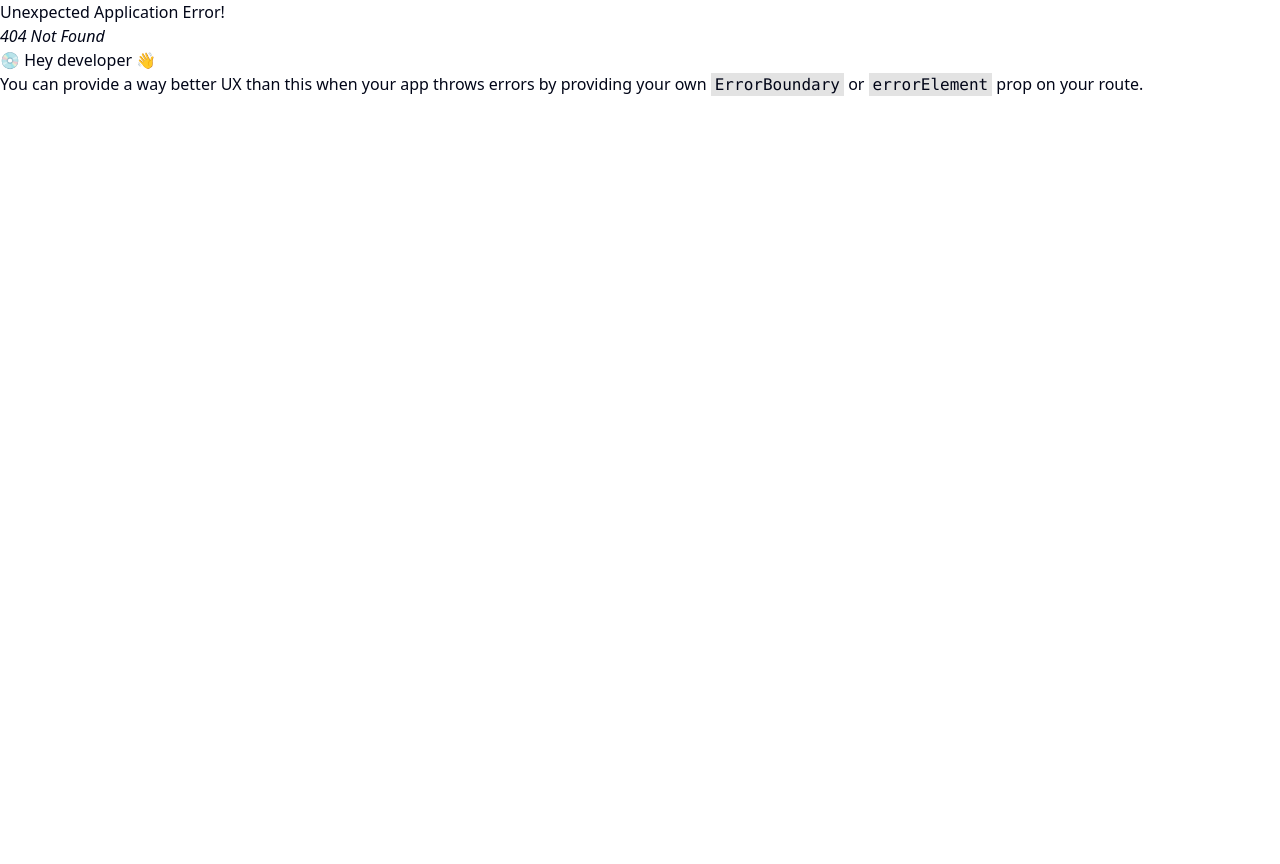
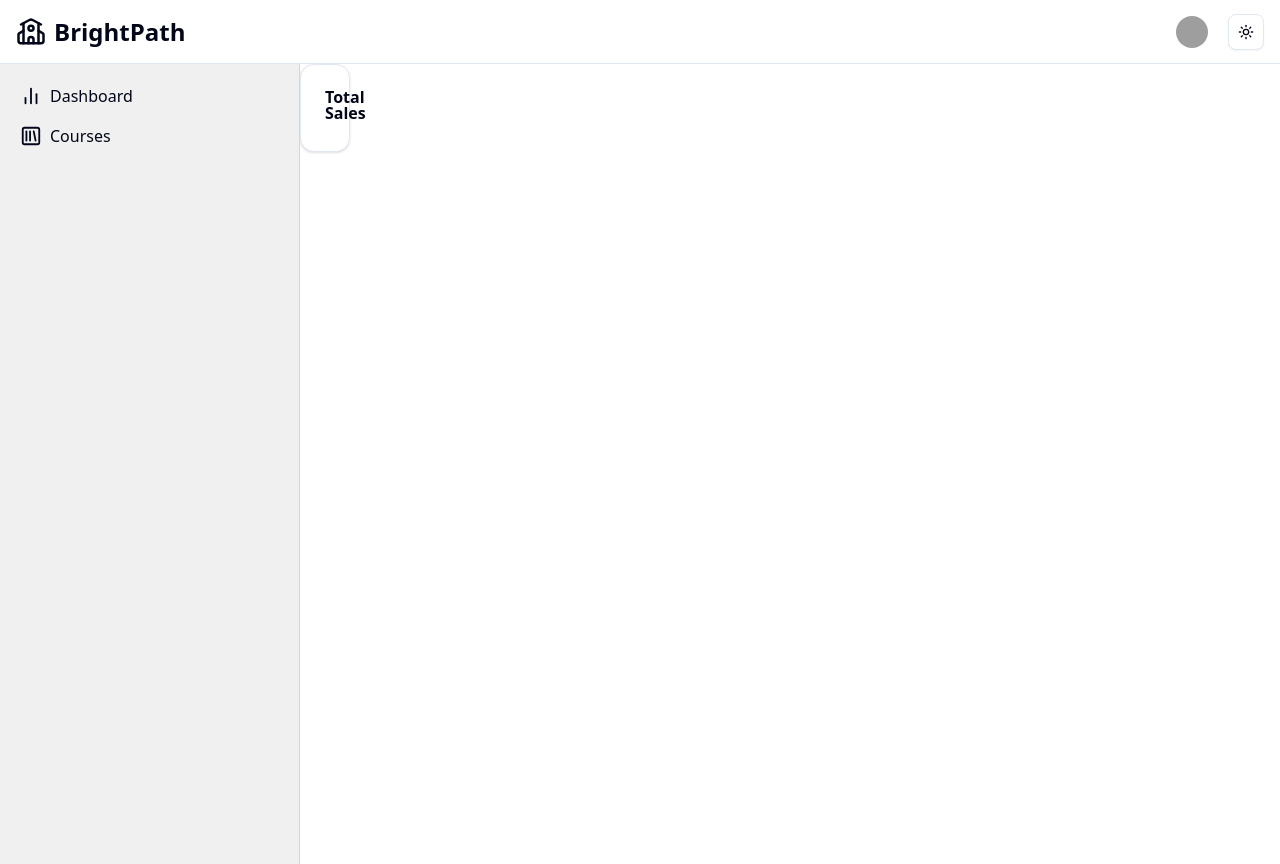
Before and after one commit to Mit2005-stack/SkillXpert, a React (Vite) app in the folder client/: page /admin/dashboard in a window 1280 px wide. Before the commit this address had no page. Before the commit the page ends 800 px from the top, so only its background shows below. Built offline with nearby package versions, Linux system fonts and the light colour scheme; grey boxes are pictures that could not be loaded.

Commit message:
admin frontend setup done

```diff
--- /dev/null
+++ b/client/src/pages/admin/Dashboard.jsx
@@ -0,0 +1,16 @@
+import { Card, CardHeader, CardTitle } from '@/components/ui/card'
+import React from 'react'
+
+const Dashboard = () => {
+  return (
+    <div className='grid gap-6 grid-cols-1 sm:grid-cols-2 md:grid-cols-3 lg:grid-cols-4'>
+      <Card>
+        <CardHeader>
+          <CardTitle>Total Sales</CardTitle>
+        </CardHeader>
+      </Card>
+    </div>
+  )
+}
+
+export default Dashboard
--- /dev/null
+++ b/client/src/pages/admin/Sidebar.jsx
@@ -0,0 +1,28 @@
+import { ChartNoAxesColumn, SquareLibrary } from 'lucide-react'
+import React from 'react'
+import { Link, Outlet } from 'react-router-dom'
+
+const Sidebar = () => {
+  return (
+    <div className='flex mt-16'>
+      <div className='hidden lg:block w-[250px] sm:w-[300px] space-y-8 border-r border-gray-300 dark:border-gray-700 bg-[#f0f0f0] p-5 sticky top-0 h-screen '>
+        <div className='space-y-4'>
+          <Link to="/admin/dashboard" className='flex items-center gap-2'>
+            <ChartNoAxesColumn size={22} />
+            <h1>Dashboard</h1>
+          </Link>
+          <Link to="/admin/courses" className='flex items-center gap-2'>
+            <SquareLibrary size={22} />
+            <h1>Courses</h1>
+          </Link>
+        </div>
+
+      </div>
+      <div>
+        <Outlet />
+      </div>
+    </div>
+  )
+}
+
+export default Sidebar
--- /dev/null
+++ b/client/src/pages/admin/course/AddCourse.jsx
@@ -0,0 +1,20 @@
+import React from 'react'
+
+const AddCourse = () => {
+  return (
+    <div>
+        <div className='flex-1 mx-10'>
+            <div className='mb-4'>
+                <h1 className='font-bold text-xl'>Let's add course, add some basic course details for your new course</h1>
+                <p className="text-sm">
+                  Please fill in the course title, description, and other details below to create a new course.
+                </p>
+
+
+            </div>
+        </div>
+    </div>
+  )
+}
+
+export default AddCourse
--- /dev/null
+++ b/client/src/pages/admin/course/CourseTable.jsx
@@ -0,0 +1,9 @@
+import React from 'react'
+
+const CourseTable = () => {
+  return (
+    <div>CourseTable</div>
+  )
+}
+
+export default CourseTable
```
Also changed, not shown: client/src/App.jsx (+19 -1 lines).
